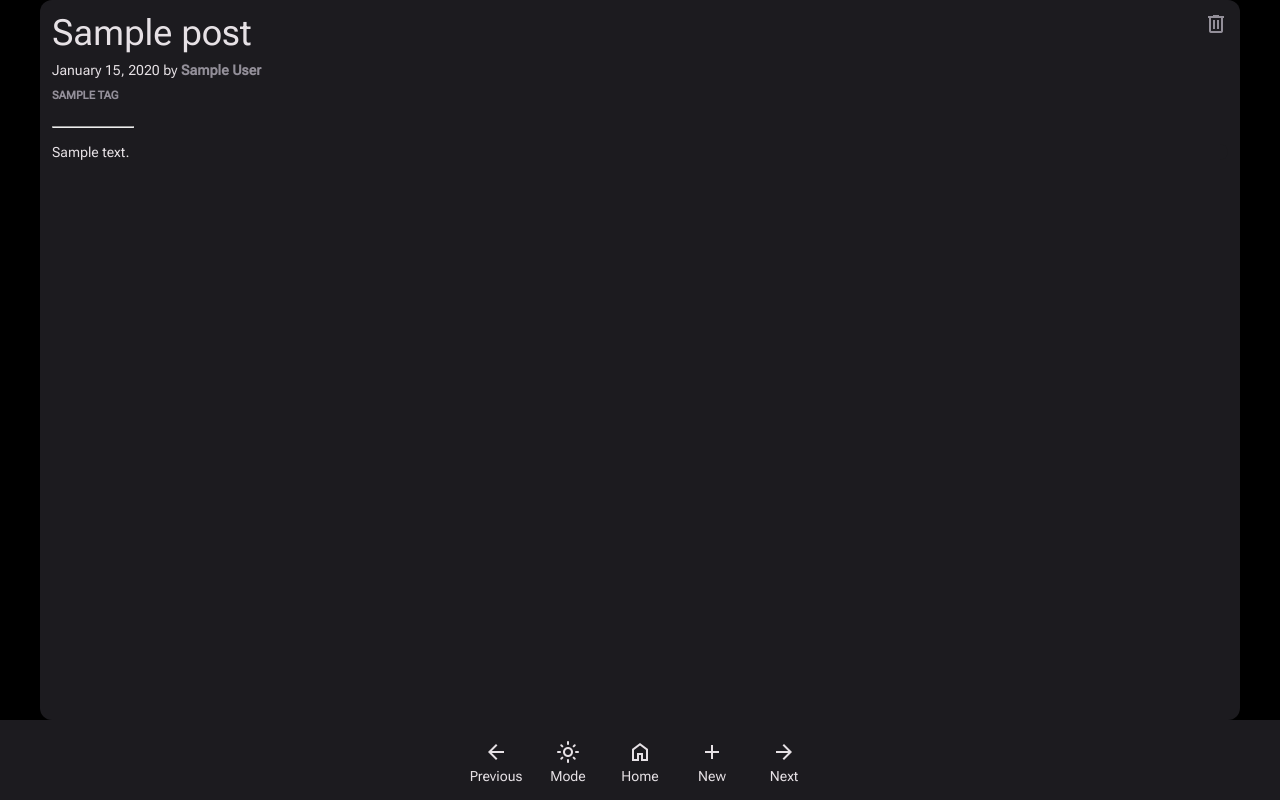
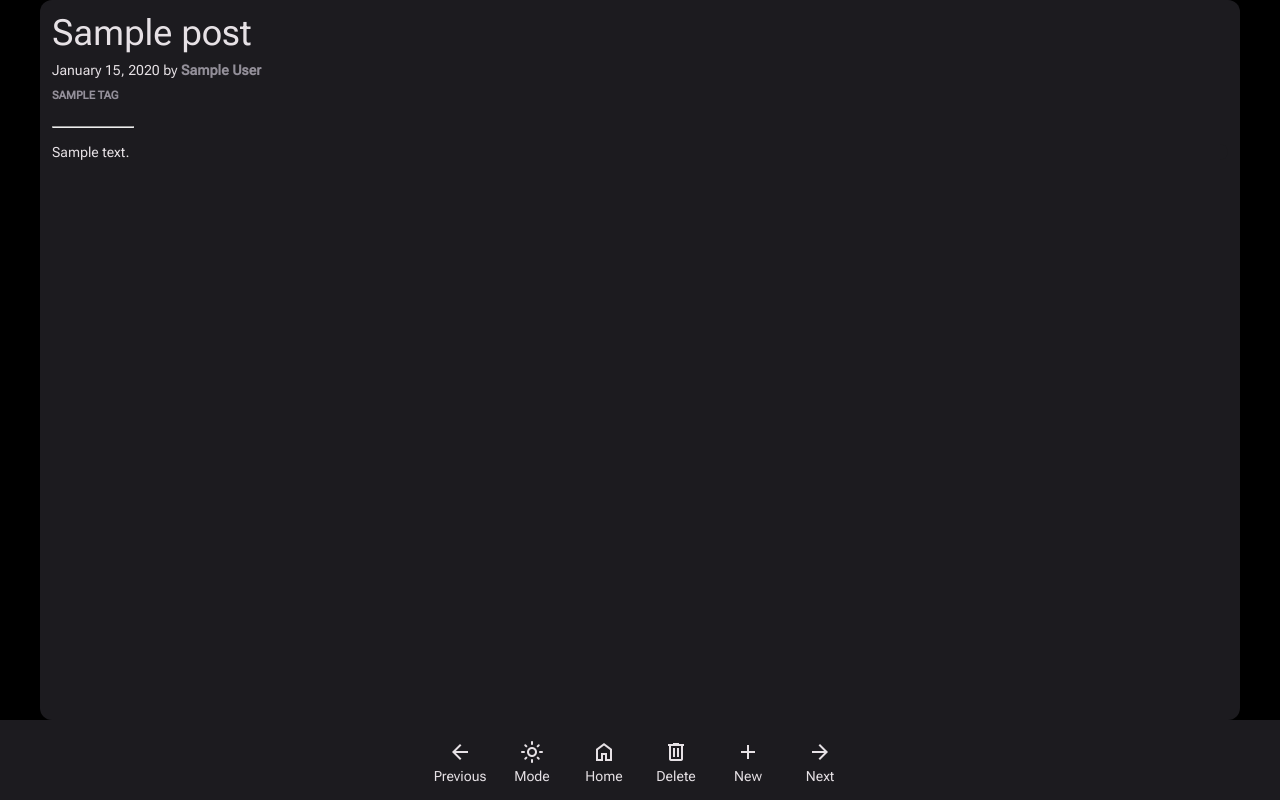
Before and after one commit to cidrblock/home_journal, a Flask app: template src/home_journal/templates/post.html.j2 in a window 1280 px wide. Run offline with Flask 3, Linux system fonts and the light colour scheme; the template is opened without the code that fills it: most values are stand-ins (such as "Sample title", 1, 10 or a date in 2020).

Commit message:
Move post delete into the bottom toolbar.
The trash control belongs with the other post actions, not beside the title.

Co-authored-by: Cursor <cursoragent@cursor.com>

```diff
--- a/pyproject.toml
+++ b/pyproject.toml
@@ -13,7 +13,7 @@ authors = [{ 'name' = 'Bradley A. Thornton' }]
 license = { text = "MIT" }
 requires-python = ">=3.11"
 readme = "README.md"
-version = "0.1.2"
+version = "0.1.3"
 classifiers = [
   "Development Status :: 3 - Alpha",
   "Framework :: Flask",
--- a/src/home_journal/site/css/site.css
+++ b/src/home_journal/site/css/site.css
@@ -215,24 +215,6 @@ article.single-post > .markdown-body > .video > video {
   color: var(--outline);
 }
 
-.post-header {
-  display: flex;
-  align-items: flex-start;
-  justify-content: space-between;
-  gap: 0.75rem;
-}
-
-.post-header > h3 {
-  margin: 0;
-  flex-grow: 1;
-}
-
-.delete-post {
-  cursor: pointer;
-  color: var(--outline);
-  flex-shrink: 0;
-}
-
 .delete-error {
   color: var(--error);
   min-height: 1.25rem;
--- a/src/home_journal/templates/post.html.j2
+++ b/src/home_journal/templates/post.html.j2
@@ -24,6 +24,10 @@
       <a href="/">
         <i>home</i>
         <div>Home</div>
+      </a>
+      <a onclick="delete_modal()">
+        <i>delete</i>
+        <div>Delete</div>
       </a>
       <a href="/new.html">
         <i>add</i>
@@ -71,17 +75,7 @@
     >
       <div style="flex-grow: 1; display: flex; flex-direction: column;">
         <article class="single-post" style="flex-grow:1">
-          <div class="post-header">
-            <h3>{{ post.title }}</h3>
-            <a
-              class="delete-post"
-              onclick="delete_modal()"
-              title="Delete post"
-              aria-label="Delete post"
-            >
-              <i>delete</i>
-            </a>
-          </div>
+          <h3>{{ post.title }}</h3>
           <p>
             {{ post.date.strftime('%B %d, %Y') }}
             {% if post.author %}
```
